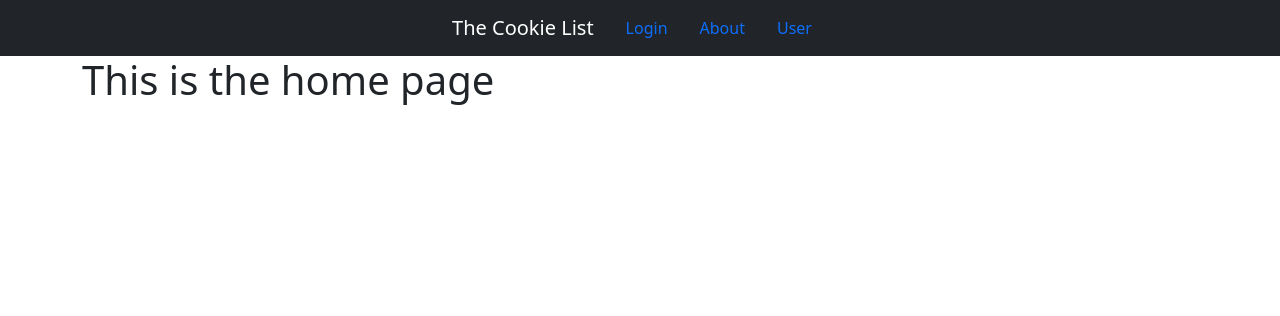
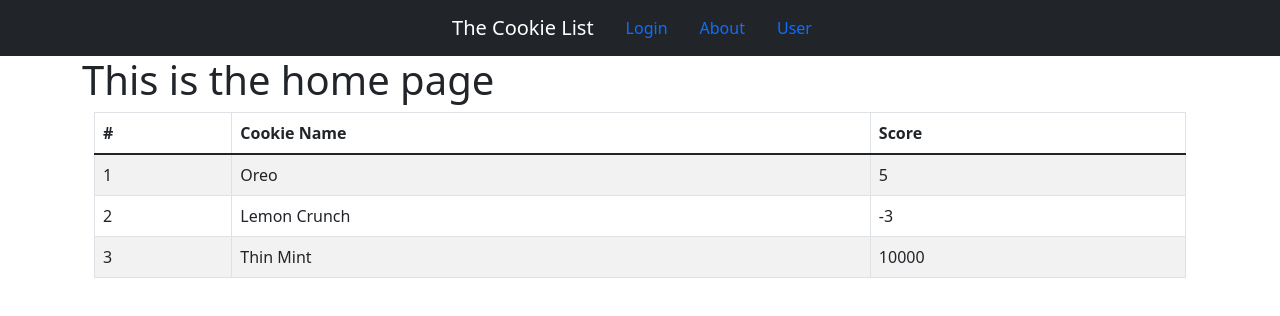
Before and after one commit to nksacayan/cookie-list, a React (Create React App) app in the folder frontend/: page / in a window 1280 px wide. Shown: the top 316 px of the page. Built offline with nearby package versions, Linux system fonts and the light colour scheme.

Commit message:
Adds cookieTable component and sample data

```diff
--- /dev/null
+++ b/frontend/src/components/CookieTable.js
@@ -0,0 +1,46 @@
+import Table from "react-bootstrap/Table";
+import Container from "react-bootstrap/Container";
+
+import React, { useState, useEffect } from "react";
+
+function CookieTable() {
+  const [cookies, setCookies] = useState([]);
+
+  let sampleCookies = [
+    { id: 1, name: "Oreo", score: 5 },
+    { id: 2, name: "Lemon Crunch", score: -3 },
+    { id: 3, name: "Thin Mint", score: 10000 },
+  ];
+
+  return (
+    <>
+      <Container>
+        <Table striped bordered hover>
+          <thead>
+            <tr>
+              <th>#</th>
+              <th>Cookie Name</th>
+              <th>Score</th>
+            </tr>
+          </thead>
+          <tbody>
+            <CookieList cookies={sampleCookies} />
+          </tbody>
+        </Table>
+      </Container>
+    </>
+  );
+}
+
+function CookieList({ cookies }) {
+  const listItems = cookies.map((cookie) => (
+    <tr>
+      <td>{cookie.id}</td>
+      <td>{cookie.name}</td>
+      <td>{cookie.score}</td>
+    </tr>
+  ));
+  return <>{listItems}</>;
+}
+
+export default CookieTable;
--- a/frontend/src/views/homePage.js
+++ b/frontend/src/views/homePage.js
@@ -1,7 +1,10 @@
+import CookieTable from "../components/CookieTable";
+
 function HomePage() {
   return (
     <>
       <h1>This is the home page</h1>
+      <CookieTable />
     </>
   );
 }
```
